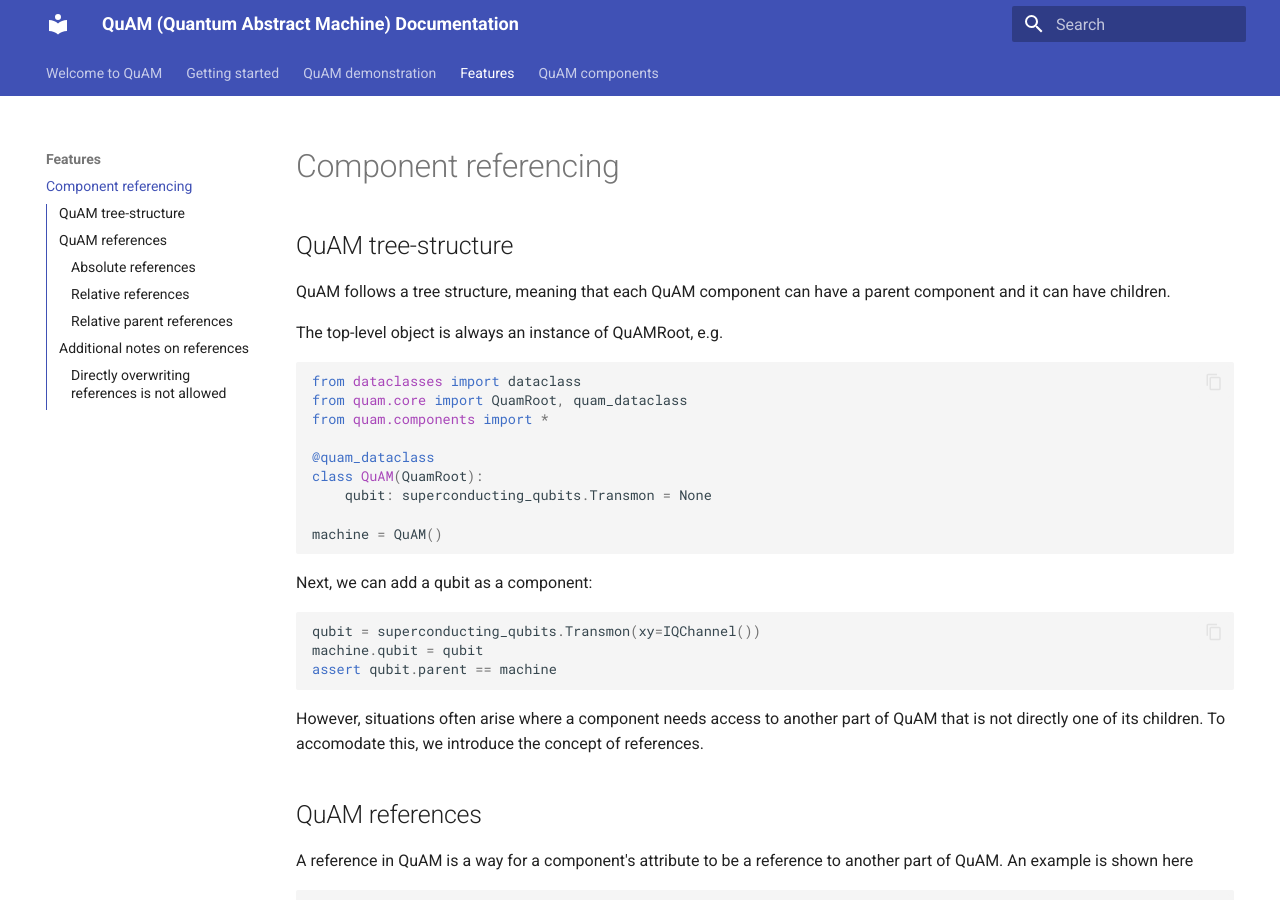
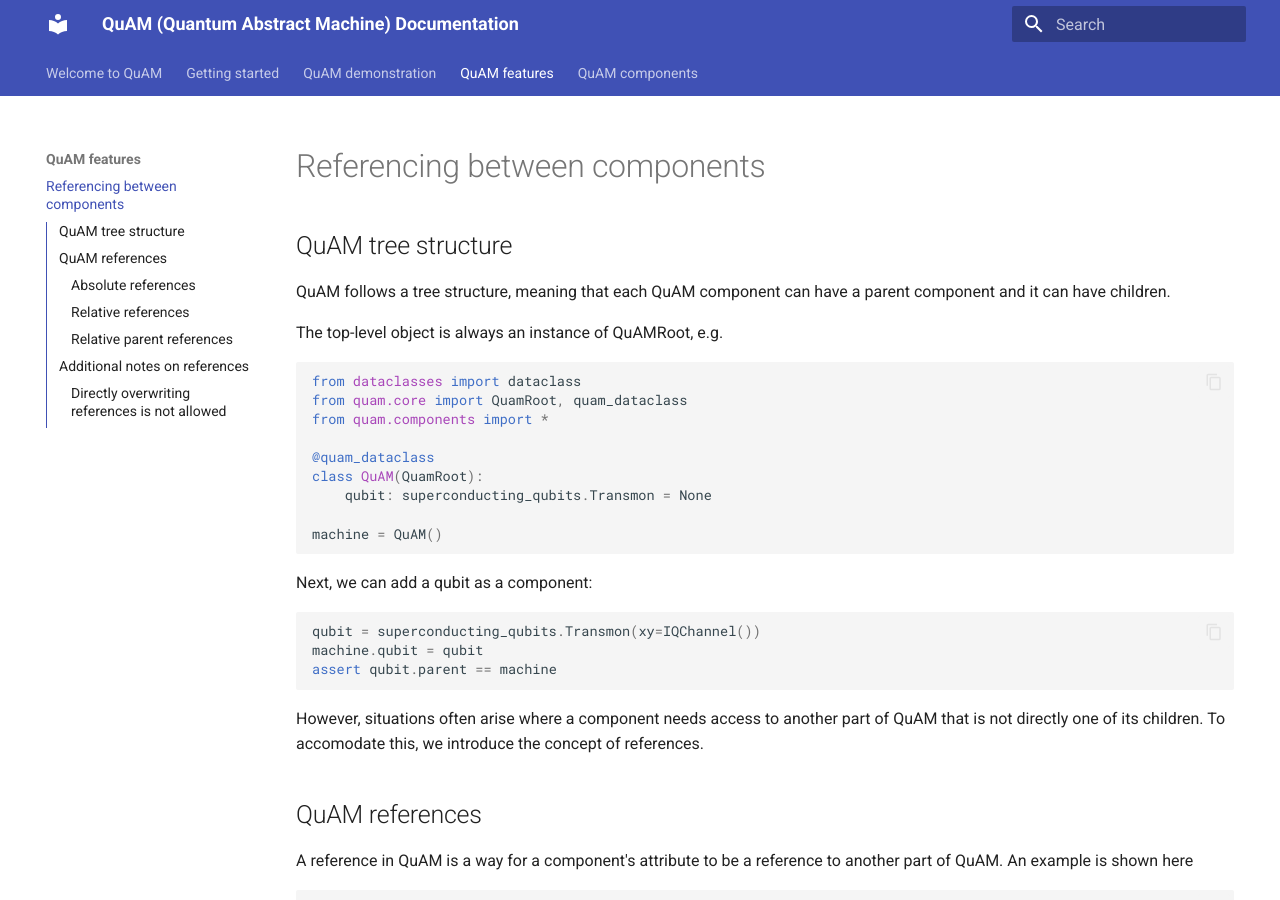
Before and after one commit to qua-platform/quam, an MkDocs documentation site: the page built from docs/quam-references.md, in a window 1280 px wide and 900 px high. Built offline with MkDocs 1.6.1 and Material for MkDocs 9.7.7, drawn with Linux system fonts in a browser that asks for light colours.

Commit message:
minor title changes

```diff
--- a/docs/quam-references.md
+++ b/docs/quam-references.md
@@ -1,6 +1,6 @@
-# Component referencing
+# Referencing between components
 
-## QuAM tree-structure
+## QuAM tree structure
 QuAM follows a tree structure, meaning that each QuAM component can have a parent component and it can have children.
 
 The top-level object is always an instance of QuAMRoot, e.g.
--- a/mkdocs.yml
+++ b/mkdocs.yml
@@ -17,7 +17,7 @@ nav:
   - index.md
   - getting-started.md
   - demonstration.md
-  - "Features":
+  - "QuAM features":
     - quam-references.md
   - "QuAM components":
     - "components/channels.md"
```
